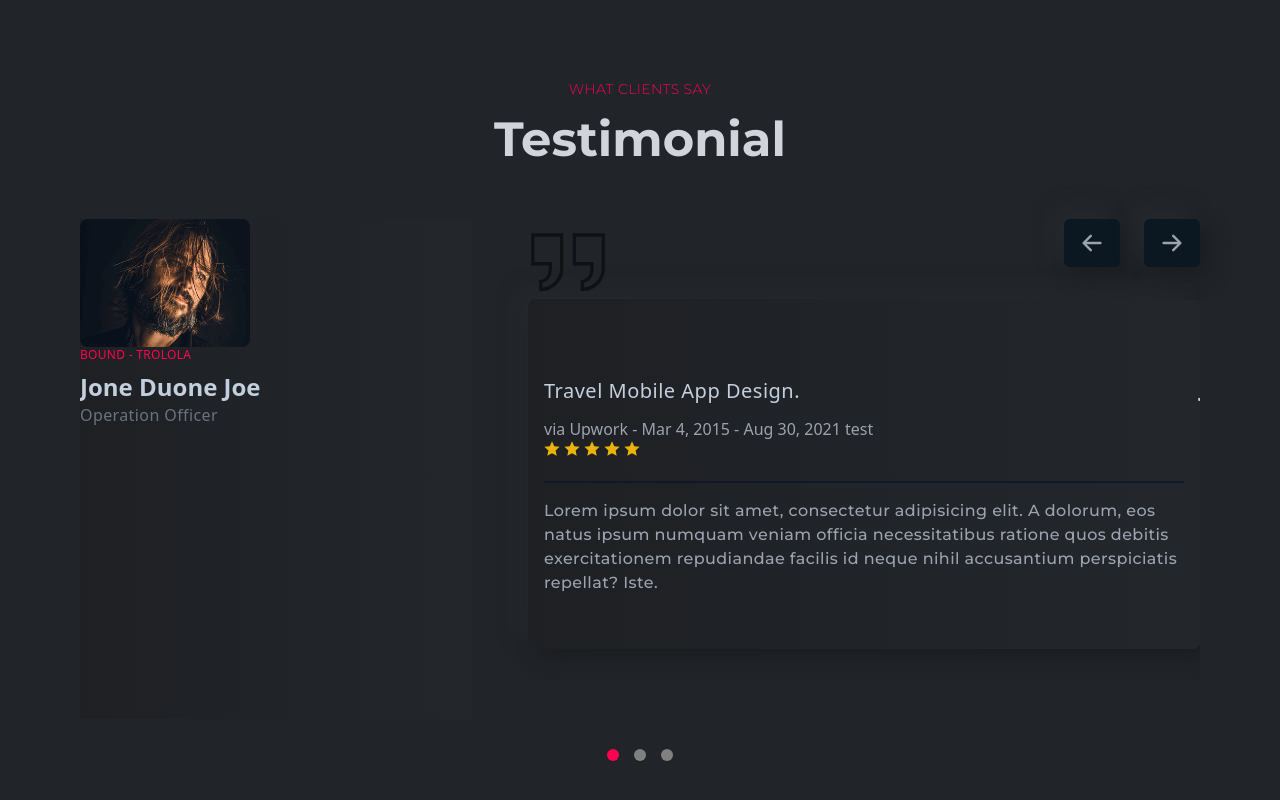
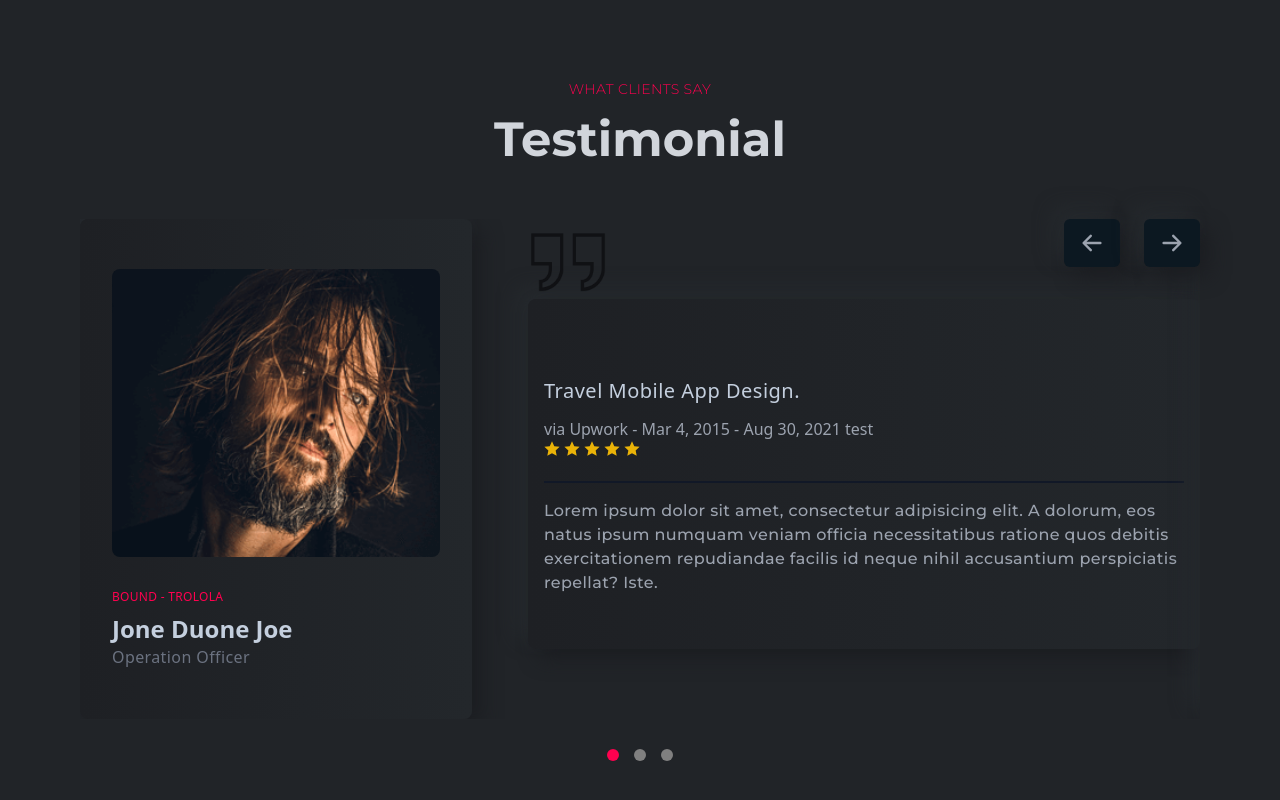
Before and after one commit to m-shehzad455/personel-portfolio, a React (Create React App) app: page / in a window 1280 px wide. Shown: the part 4901-5701 px from the top of the page. Built offline with nearby package versions, Linux system fonts and the light colour scheme.

Commit message:
upated testimonial section

```diff
--- a/src/components/testimonial/Testimonial.js
+++ b/src/components/testimonial/Testimonial.js
@@ -99,9 +99,9 @@ const Testimonial = () => {
         <Slider {...settings}>
           <div className="w-full">
             <div className="w-full h-[500px] flex justify-between">
-              <div className="w-[35%] h-full bg-gradient-to-r from-[#1e2024] to-[#23272b] ">
+              <div className="w-[35%] h-full bg-gradient-to-r from-[#1e2024] to-[#23272b] p-8 shadow-shadowOne rounded-lg flex flex-col gap-8 justify-center">
                 <img
-                  className="h-72 md:h-32 lgl:h-72 rounded-lg object-cover"
+                  className="h-72 rounded-lg object-cover"
                   src={testimonialOne}
                   alt="testimonialOne"
                 />
@@ -149,11 +149,11 @@ const Testimonial = () => {
           {/* ================ Slider Two ================== */}
           <div className="w-full">
             <div className="w-full h-[500px] flex justify-between">
-              <div className="w-[35%] h-full bg-gradient-to-r from-[#1e2024] to-[#23272b] ">
+            <div className="w-[35%] h-full bg-gradient-to-r from-[#1e2024] to-[#23272b] p-8 shadow-shadowOne rounded-lg flex flex-col gap-8 justify-center">
                 <img
-                  className="h-72 md:h-32 lgl:h-72 rounded-lg object-cover"
+                  className="h-72 rounded-lg object-cover"
                   src={testimonialTwo}
-                  alt="testimonialOne"
+                  alt="testimonialTwo"
                 />
                 <div className="w-full flex flex-col justify-end">
                   <p className="text-xs uppercase text-designColor tracking-wide mb-2">
@@ -199,9 +199,9 @@ const Testimonial = () => {
           {/* ================ Slider Three ================== */}
           <div className="w-full">
             <div className="w-full h-[500px] flex justify-between">
-              <div className="w-[35%] h-full bg-gradient-to-r from-[#1e2024] to-[#23272b] ">
+            <div className="w-[35%] h-full bg-gradient-to-r from-[#1e2024] to-[#23272b] p-8 shadow-shadowOne rounded-lg flex flex-col gap-8 justify-center">
                 <img
-                  className="h-72 md:h-32 lgl:h-72 rounded-lg object-cover"
+                  className="h-72 rounded-lg object-cover"
                   src={testimonialOne}
                   alt="testimonialOne"
                 />
```
